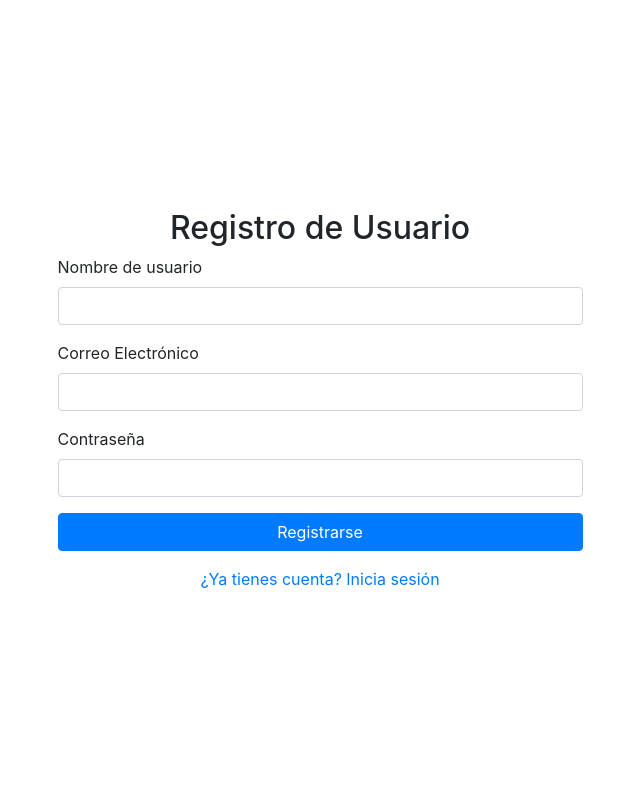
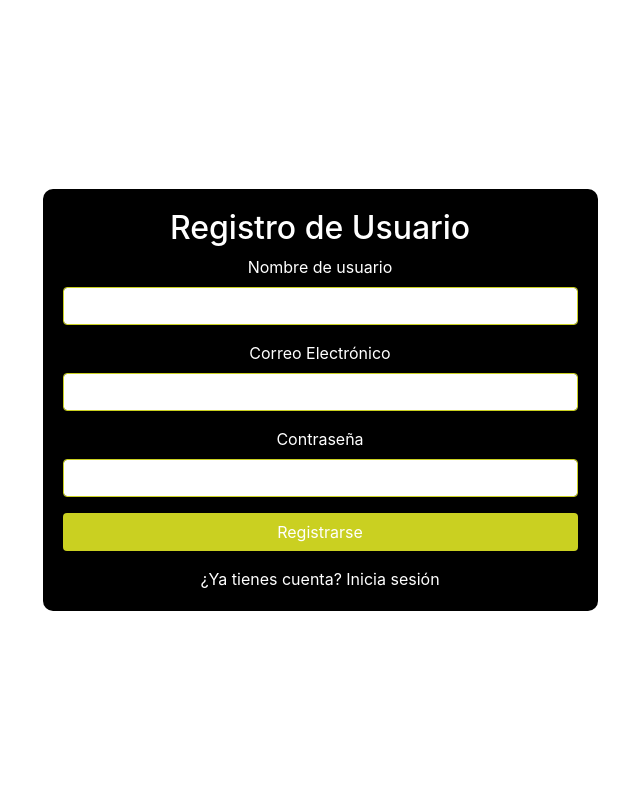
Before and after one commit to sofi131/padel, a PHP site: page /register.php in a window 1280 px wide. Shown: the whole page, without its empty margins (320-960 px from the left). Run offline with PHP 8.4, Linux system fonts and the light colour scheme.

Commit message:
colores verdes login y register

```diff
--- a/register.php
+++ b/register.php
@@ -8,12 +8,13 @@ if (isset($_POST["username"])) {
     $email = $_POST["email"];
     $password = $_POST["password"];
 
-    // Manejo del archivo cargado
-    //$target_dir = "uploads/";  // directorio donde se guardarán los archivos
-    //$target_file = $target_dir . basename($_FILES["file"]["name"]);
-    //$image_uploaded = move_uploaded_file($_FILES["file"]["tmp_name"], $target_file);
+    // Se puede agregar el manejo del archivo si se requiere cargar una imagen
+    /*
+    $target_dir = "uploads/";
+    $target_file = $target_dir . basename($_FILES["file"]["name"]);
+    $image_uploaded = move_uploaded_file($_FILES["file"]["tmp_name"], $target_file);
 
-   /* if ($image_uploaded) {
+    if ($image_uploaded) {
         $sql = "INSERT INTO user (username, email, password, image) VALUES (?, ?, ?, ?)";
         $stm = $conn->prepare($sql);
         $stm->bindParam(1, $username);
@@ -29,7 +30,8 @@ if (isset($_POST["username"])) {
         }
     } else {
         $msg = "Error al subir la imagen";
-    }*/
+    }
+    */
 }
 ?>
 
@@ -40,55 +42,75 @@ if (isset($_POST["username"])) {
     <title>Registro - Padel App</title>
     <!-- Incluyendo Bootstrap CSS -->
     <link rel="stylesheet" href="https://stackpath.bootstrapcdn.com/bootstrap/4.5.2/css/bootstrap.min.css">
+    <style>
+        /* Color verde personalizado */
+        .btn-green {
+            background-color: #CAD021; /* Verde */
+            color: white; /* Texto blanco */
+        }
+
+        .btn-green:hover {
+            background-color: #B0D15B; /* Color más oscuro al pasar el mouse */
+        }
+
+        /* Estilo para formulario con fondo negro y bordes redondeados */
+        .register-form {
+            background-color: black; /* Fondo negro */
+            padding: 20px; /* Espacio interno */
+            border-radius: 10px; /* Bordes redondeados */
+            color: white; /* Texto blanco */
+        }
+
+        .register-form .form-control {
+            background-color: white; /* Fondo blanco para inputs */
+            border-color: #CAD021; /* Borde verde */
+        }
+
+        .register-form .form-label {
+            color: white; /* Texto blanco */
+        }
+    </style>
 </head>
-<body>
 
-<div class="container  vh-100 d-flex justify-content-center align-items-center">
-    <div class="col-md-6">
-        <!-- Título de la página -->
+<body class="d-flex flex-column min-vh-100"> <!-- Flex para mantener el footer al fondo -->
+
+    <div class="container vh-100 d-flex justify-content-center align-items-center"> <!-- Centrar vertical y horizontal -->
+        <div class="col-md-6 register-form"> <!-- Aplicar estilo al formulario -->
+            <!-- Título del formulario -->
             <h2 class="text-center">Registro de Usuario</h2>
 
             <!-- Mostrar mensaje de confirmación o error -->
-        <?php
-        if ($msg) {
-            $alertType = strpos($msg, "correctamente") !== false ? "success" : "danger";
-            echo "<div class='alert alert-$alertType text-center'>$msg</div>";
-        }
-        ?>
+            <?php if ($msg): ?>
+                <div class='alert alert-<?php echo (strpos($msg, "correctamente") !== false) ? "success" : "danger"; ?> text-center'><?php echo $msg; ?></div>
+            <?php endif; ?>
 
             <!-- Formulario de registro -->
-        <form method="POST" action="" enctype="multipart/form-data">
+            <form method="POST" action="" class="text-center"> <!-- Centrando el formulario -->
                 <div class="form-group">
-                <label para="username">Nombre de usuario</label>
+                    <label para="username" class="form-label">Nombre de usuario</label>
                     <input type="text" class="form-control" name="username" required>
                 </div>
                 <div class="form-group">
-                <label para="email">Correo Electrónico</label>
+                    <label para="email" class="form-label">Correo Electrónico</label>
                     <input type="email" class="form-control" name="email" required>
                 </div>
                 <div class="form-group">
-                <label para="password">Contraseña</label>
+                    <label para="password" class="form-label">Contraseña</label>
                     <input type="password" class="form-control" name="password" required>
                 </div>
 
-            <div class="form-group">
-                 <!--
-                <label para="file">Foto de perfil</label>
-                <input type="file" class="form-control-file" name="file" required>
-                -->
-            </div>
-            <button type="submit" class="btn btn-primary btn-block">Registrarse</button>
-
+                <!-- Botón con estilo personalizado -->
+                <button type="submit" class="btn btn-green btn-block">Registrarse</button> <!-- Botón verde -->
             </form>
 
             <!-- Opciones adicionales -->
-        <div class="text-center mt-3">
-            <a href="login.php">¿Ya tienes cuenta? Inicia sesión</a>
+            <div class="text-center mt-3"> <!-- Espacio para opciones adicionales -->
+                <a href="login.php" class="text-white">¿Ya tienes cuenta? Inicia sesión</a>
             </div>
         </div>
     </div>
 
-<!-- Incluyendo Bootstrap JS y dependencias -->
+    <!-- Bootstrap JS y dependencias -->
     <script src="https://code.jquery.com/jquery-3.5.1.slim.min.js"></script>
     <script src="https://stackpath.bootstrapcdn.com/bootstrap/4.5.2/js/bootstrap.bundle.min.js"></script>
 
```
Also changed, not shown: assets/css/login.css (added, +37 -0 lines), login.php (+43 -17 lines), 1 other file. Lines whose indentation alone changed are shown as unchanged.
